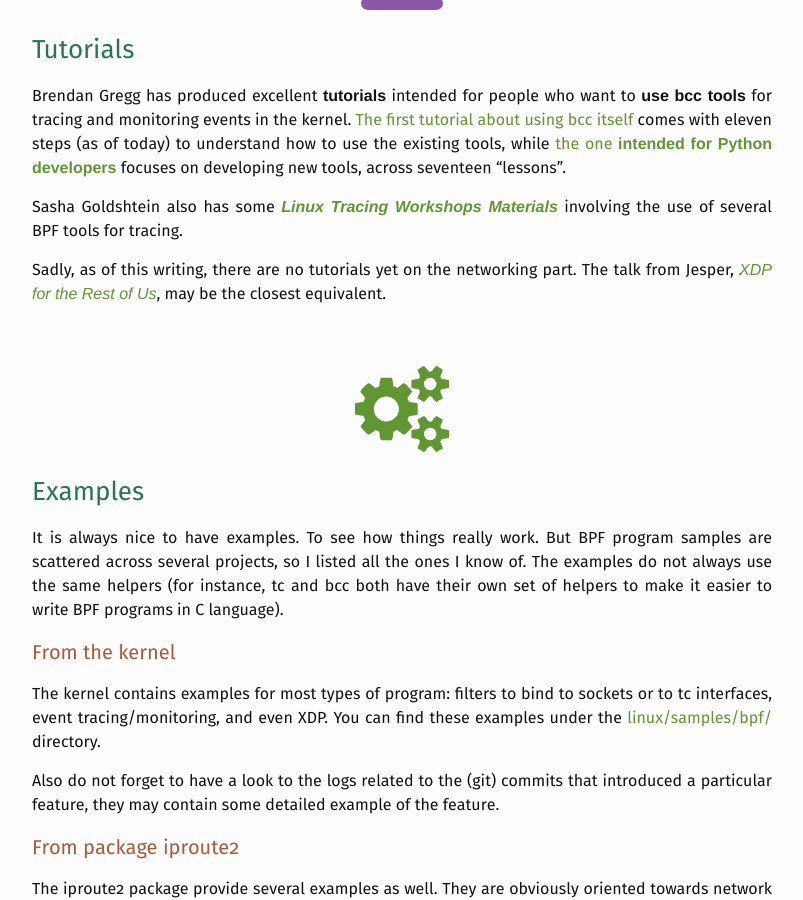
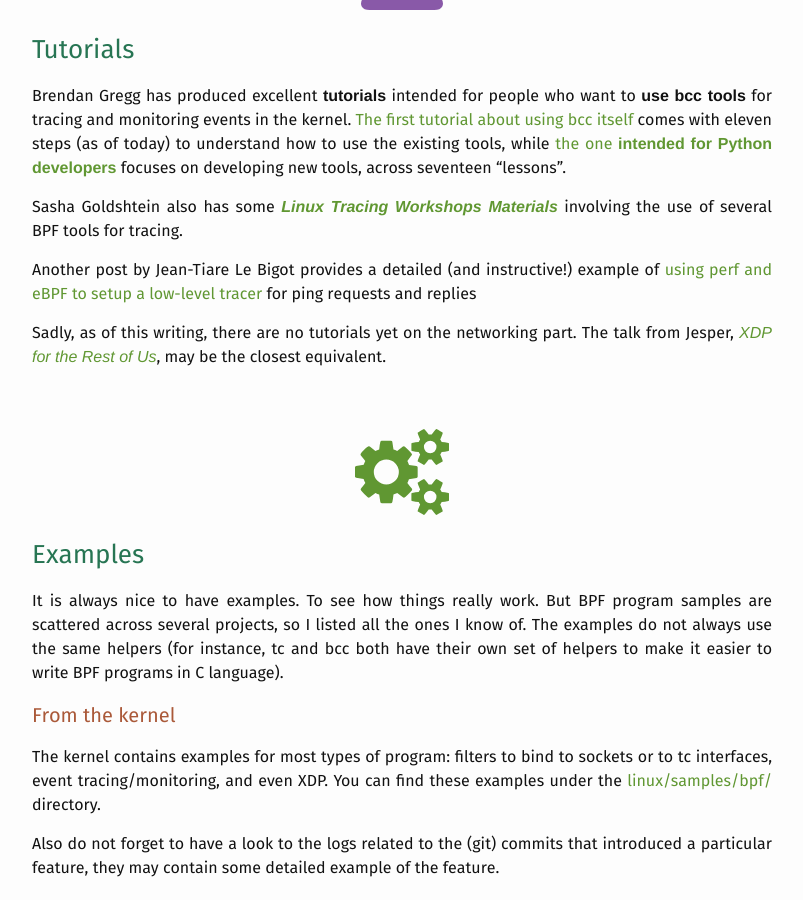
Before and after one commit to qmonnet/whirl-offload, a Jekyll site: the page built from _posts/2016-09-01-dive-into-bpf.md, in a window 1280 px wide and 900 px high, scrolled down 8724 px. Shown: the whole window, without its empty margins (238-1041 px from the left). Built offline with Jekyll 4.4.1, drawn with Linux system fonts in a browser that asks for light colours; some web fonts are replaced; some of the changed text lies outside the part shown.

Commit message:
posts/BPF_resources: add link to J-T Le Bigot tutorial post

```diff
--- a/_posts/2016-09-01-dive-into-bpf.md
+++ b/_posts/2016-09-01-dive-into-bpf.md
@@ -529,6 +529,11 @@
 [_**Linux Tracing Workshops Materials**_](https://github.com/goldshtn/linux-tracing-workshop)
 involving the use of several BPF tools for tracing.
 
+Another post by Jean-Tiare Le Bigot provides a detailed (and instructive!)
+example of
+[using perf and eBPF to setup a low-level tracer](https://blog.yadutaf.fr/2017/07/28/tracing-a-packet-journey-using-linux-tracepoints-perf-ebpf/)
+for ping requests and replies
+
 Sadly, as of this writing, there are no tutorials yet on the networking part.
 The talk from Jesper,
 [_XDP for the Rest of Us_](http://netdevconf.org/2.1/session.html?gospodarek),
```
Also changed, not shown: other parts of _posts/2016-09-01-dive-into-bpf.md (+1 -1 lines).
